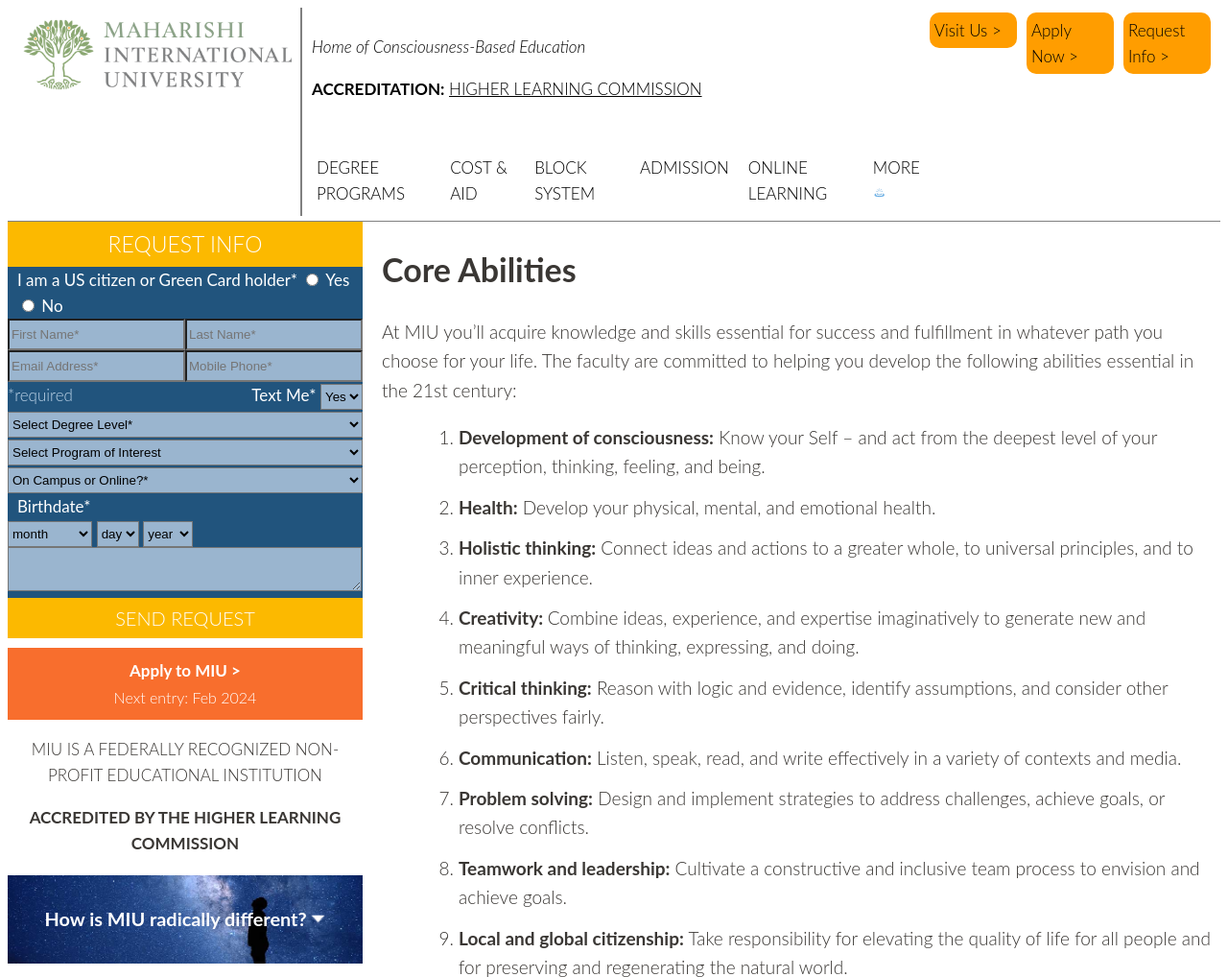
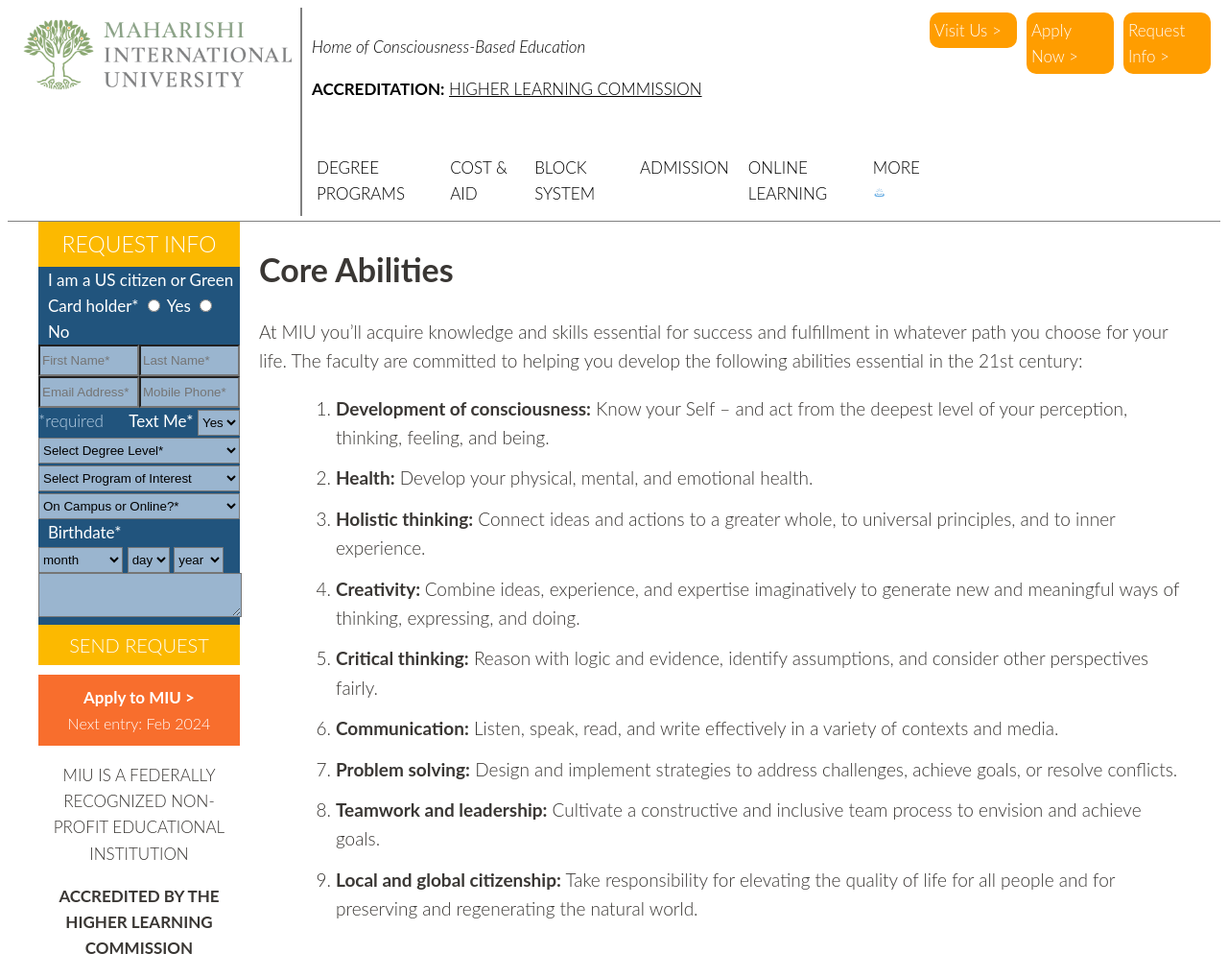
Before and after one commit to ThinhLe2023/wap-presentation, a plain HTML site: page index.html in a window 1280 px wide. Shown: the top 1018 px of the page at 96% size. Drawn offline with Linux system fonts and the light colour scheme.

Commit message:
update css

```diff
--- a/index.html
+++ b/index.html
@@ -13,11 +13,13 @@
 
         .body{
             /* background-color: green; */
+            max-width: 1200px;
+            margin: auto;
         }
 
         .body-container {
             display: grid;
-            grid-template-columns: 1fr 4fr;
+            grid-template-columns: 210px 4fr;
             gap:20px
         }
 
@@ -176,6 +178,7 @@
         border-radius: 10px;
         padding: 5px;
         margin: 5px;
+        color: white;
     }
 
     .miu_btn:hover {
```
